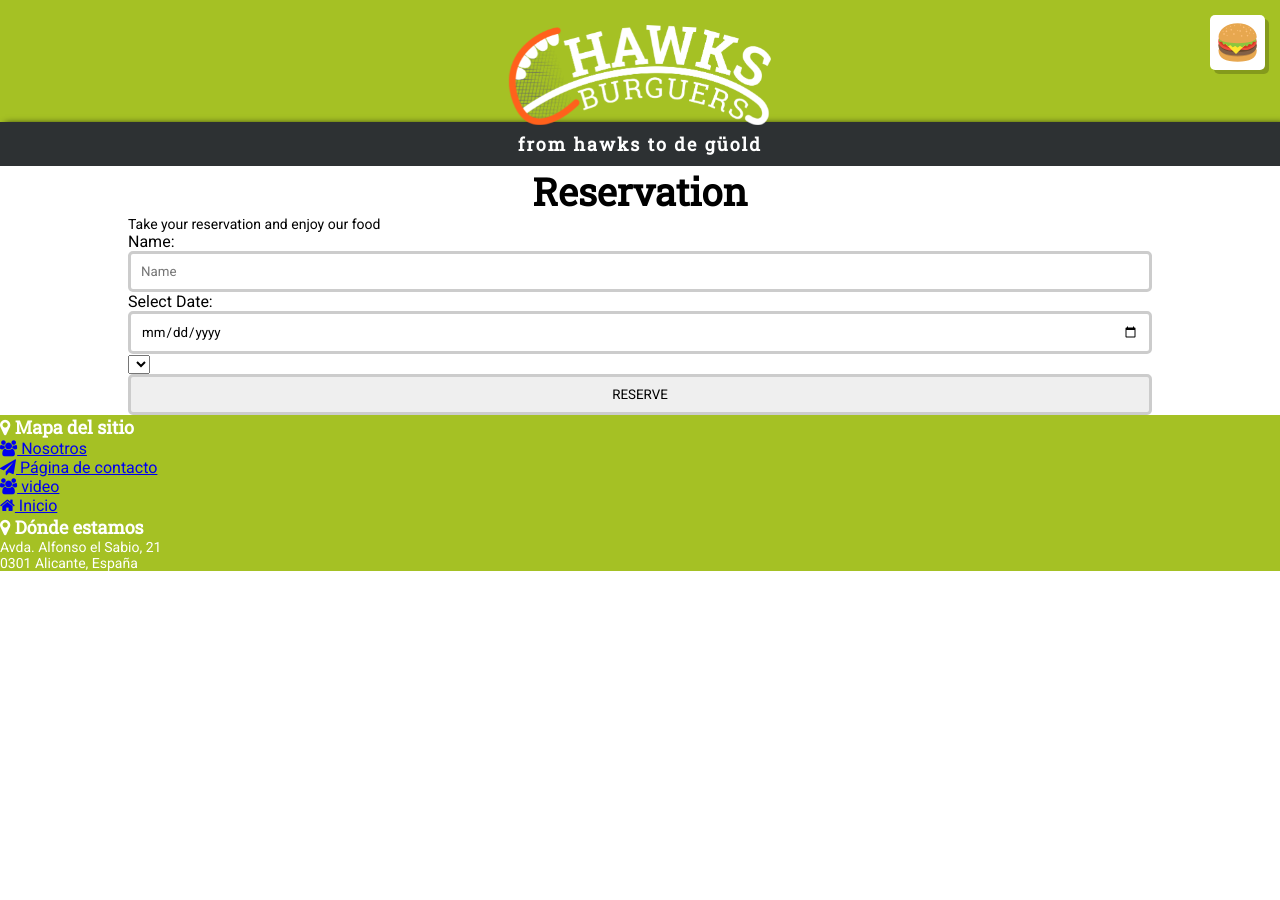
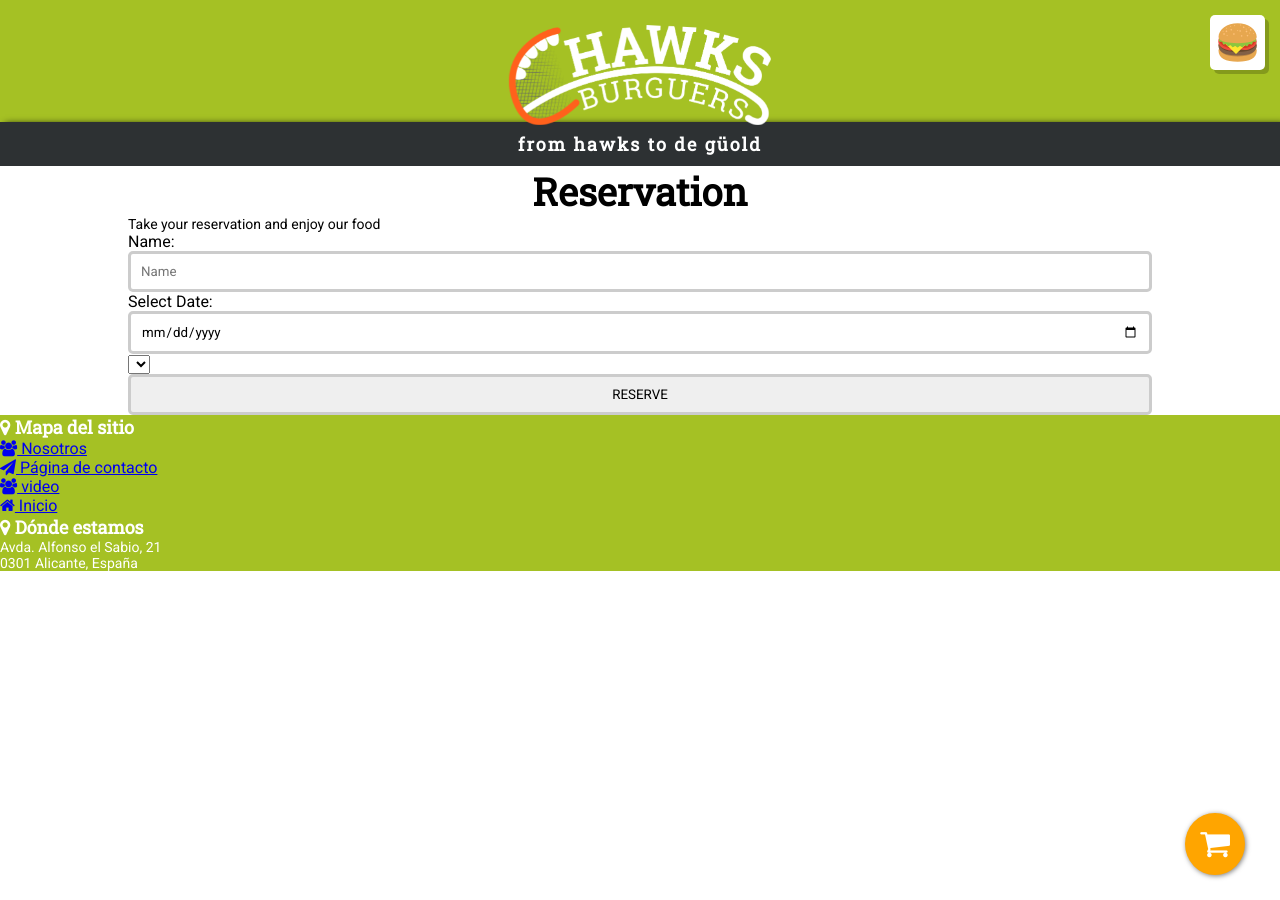
Before and after one commit to cArlitXs/HawksBurgers, a Jekyll site: the page built from reservas.html, in a window 1280 px wide. Built offline with Jekyll 4.4.1, drawn with Linux system fonts in a browser that asks for light colours.

Commit message:
Añado el botón del carro de la compra

```diff
--- a/_includes/header.html
+++ b/_includes/header.html
@@ -1,5 +1,5 @@
 <header>
 	<a href="#" id="AbrirMenuPrincipal" class="boton-menu-principal"></a>
-	<a href="{{site.baseurl}}"><img src="{{site.baseurl}}/img/logo.png" id="logo_principal" class="animated slideInDown" alt="Hawks Burguers"></a>
+	<a href="{{site.baseurl}}/"><img src="{{site.baseurl}}/img/logo.png" id="logo_principal" class="animated slideInDown" alt="Hawks Burguers"></a>
 	<h6 id="eslogan" class="animated fadeIn">from hawks to de güold</h6>
 </header>
--- a/_layouts/layout.html
+++ b/_layouts/layout.html
@@ -27,5 +27,6 @@
 			{{content}}
 		</section>
 		{% include footer.html %}
+		<a href="{{site.baseurl}}/carro" id="BotonCarro"><i class="fa fa-shopping-cart fa-2x"></i></a>
 	</body>
 </html>
--- a/css/alejandro.css
+++ b/css/alejandro.css
@@ -4,6 +4,18 @@
 	width: 100%;
 	height: 100%;
 	background-color: rgba(0, 0, 0, 0.7);
+}
+
+body > a#BotonCarro {
+	position: absolute;
+	background-color: orange;
+	border-radius: 50%;
+	padding: 15px;
+	color: #fff;
+	text-decoration: none;
+	box-shadow: 1px 1px 5px rgba(0, 0, 0, 0.5);
+	bottom: 25px;
+	right: 35px;
 }
 
 body > nav {
@@ -92,7 +104,6 @@ body > header a img#logo_principal {
 	height: 100px;
 	left: 0;
 	right: 0;
-	transform: scale(1);
 	transition: all .2s ease-in-out;
 }
 
```
